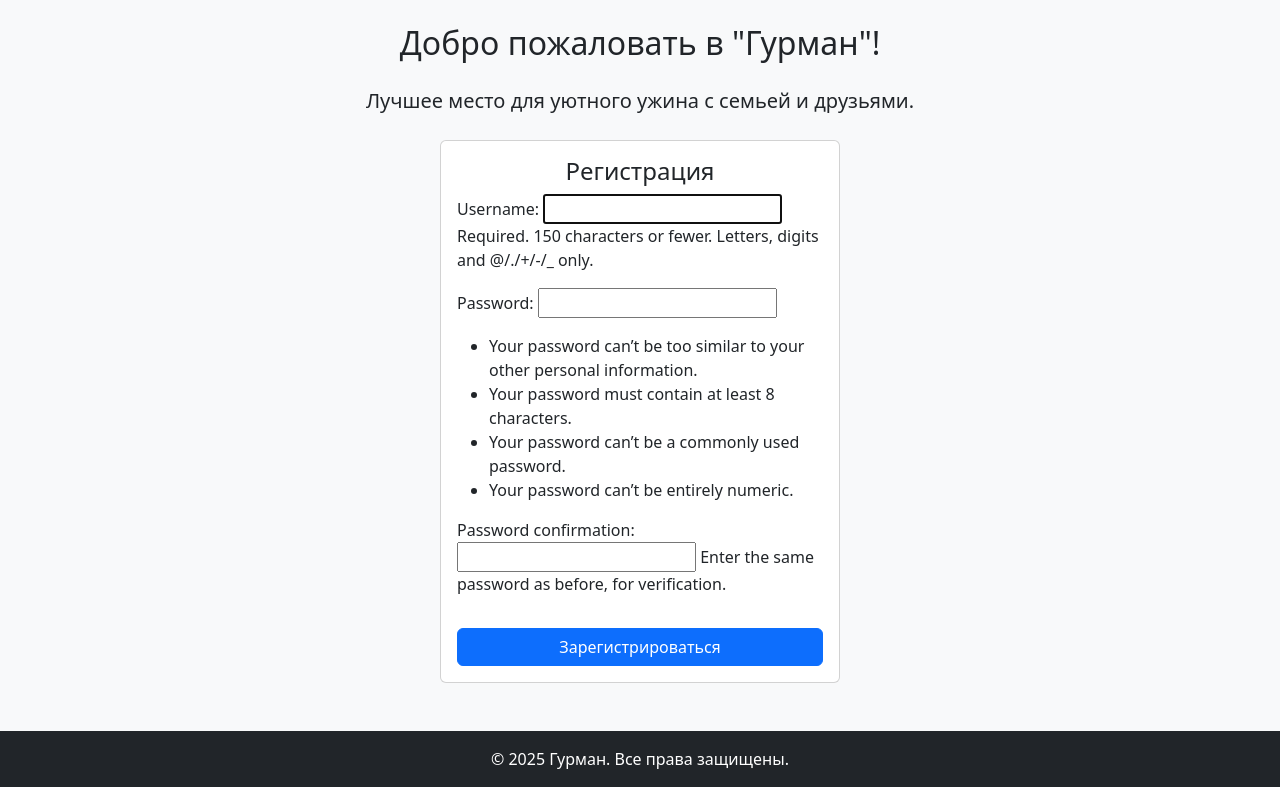
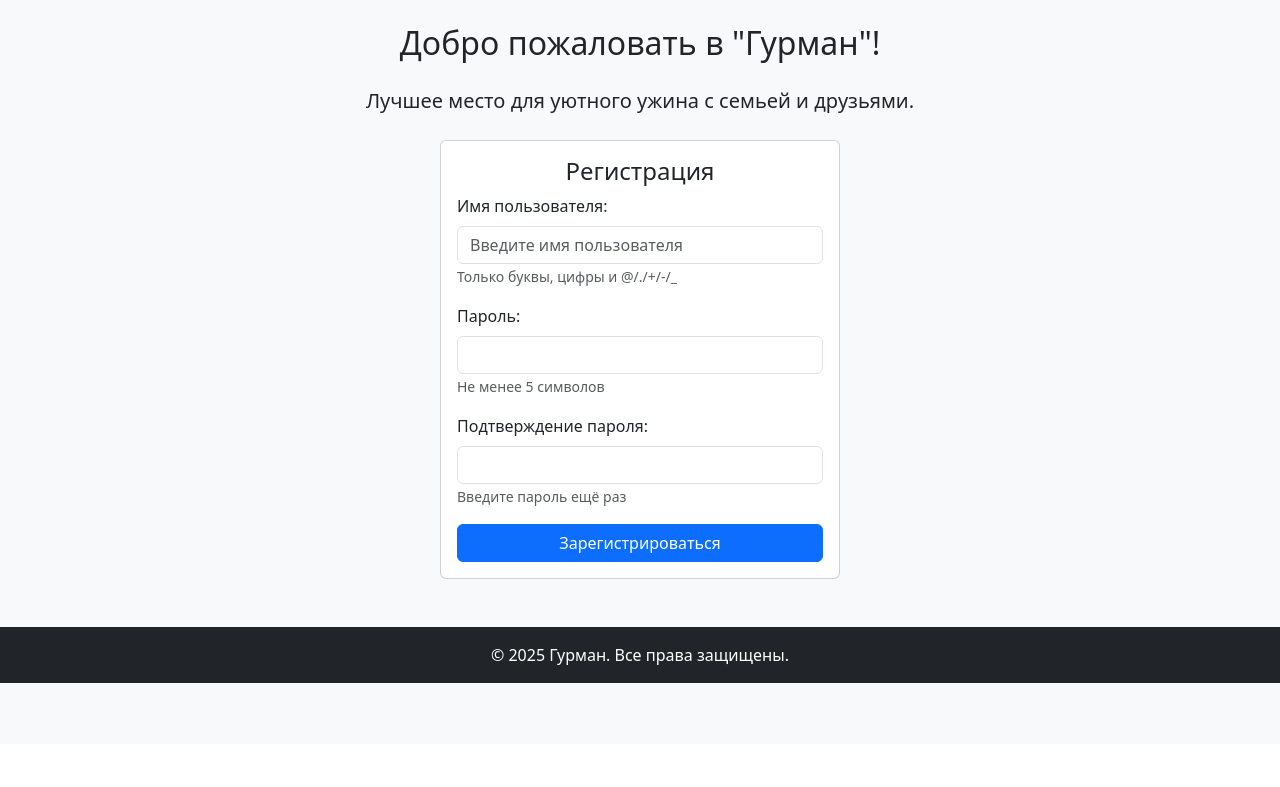
Before and after one commit to userbaievv/project, a Django app: page / in a window 1280 px wide. Shown: the part 56-843 px from the top of the page. After the commit the page ends 739 px from the top, so only its background shows below. Run offline with Django 4.2, Linux system fonts and the light colour scheme.

Commit message:
custom registration form

```diff
--- a/booking/forms.py
+++ b/booking/forms.py
@@ -0,0 +1,16 @@
+from django.contrib.auth.forms import UserCreationForm
+from django import forms
+
+
+class CustomUserCreationForm(UserCreationForm):
+    def __init__(self, *args, **kwargs):
+        super().__init__(*args, **kwargs)
+
+        self.fields['username'].label = 'Имя пользователя'
+        self.fields['username'].help_text = 'Введите имя пользователя'
+
+        self.fields['password1'].label = 'Пароль'
+        self.fields['password1'].help_text = ''
+
+        self.fields['password2'].label = 'Подтверждение пароля'
+        self.fields['password2'].help_text = ''
--- a/booking/templates/base.html
+++ b/booking/templates/base.html
@@ -1,14 +1,18 @@
 <!DOCTYPE html>
- {% load static %}
+{% load static %}
 <html lang="ru">
 <head>
     <meta charset="UTF-8">
     <meta name="viewport" content="width=device-width, initial-scale=1">
     <title>{% block title %}Ресторан{% endblock %}</title>
 
-    <!-- Bootstrap CSS -->
+    <style>
+    .is-invalid {
+        border-color: #dc3545;
+    }
+    </style>
+
     <link href="https://cdn.jsdelivr.net/npm/bootstrap@5.3.0/dist/css/bootstrap.min.css" rel="stylesheet">
-
     <link rel="stylesheet" href="{% static 'css/style.css' %}">
 </head>
 <body class="bg-light">
@@ -41,7 +45,6 @@
     &copy; 2025 Гурман. Все права защищены.
 </footer>
 
-<!-- Bootstrap JS -->
 <script src="https://cdn.jsdelivr.net/npm/bootstrap@5.3.0/dist/js/bootstrap.bundle.min.js"></script>
 </body>
 </html>
--- a/booking/templates/home.html
+++ b/booking/templates/home.html
@@ -12,10 +12,50 @@
 <div class="card mx-auto mt-4" style="max-width: 400px;">
     <div class="card-body">
         <h4 class="card-title text-center">Регистрация</h4>
-        <form method="post" action="{% url 'register' %}">
+        <form method="post" action="{% url 'home' %}" id="registration-form">
             {% csrf_token %}
-            {{ form.as_p }}
-            <button type="submit" class="btn btn-primary w-100 mt-3">Зарегистрироваться</button>
+
+            <div class="mb-3">
+                <label class="form-label">Имя пользователя:</label>
+                <input
+                    type="text"
+                    name="username"
+                    class="form-control"
+                    required
+                    placeholder="Введите имя пользователя"
+                >
+                <small class="form-text text-muted">Только буквы, цифры и @/./+/-/_</small>
+            </div>
+
+            <div class="mb-3">
+                <label class="form-label">Пароль:</label>
+                <input
+                    type="password"
+                    name="password1"
+                    class="form-control"
+                    required
+                    placeholder=""
+                    id="password-field"
+                >
+                <small class="form-text text-muted">Не менее 5 символов</small>
+                <div id="password-error" class="text-danger small mt-1" style="display: none;">
+                    Пароль должен содержать минимум 5 символов
+                </div>
+            </div>
+
+            <div class="mb-3">
+                <label class="form-label">Подтверждение пароля:</label>
+                <input
+                    type="password"
+                    name="password2"
+                    class="form-control"
+                    required
+                    placeholder=""
+                >
+                <small class="form-text text-muted">Введите пароль ещё раз</small>
+            </div>
+
+            <button type="submit" class="btn btn-primary w-100">Зарегистрироваться</button>
         </form>
     </div>
 </div>
@@ -24,4 +64,34 @@
     Вы уже зарегистрированы! Перейдите в <a href="{% url 'booking' %}" class="alert-link">бронирование</a>.
 </div>
 {% endif %}
+
+<script>
+document.addEventListener('DOMContentLoaded', function() {
+    const form = document.getElementById('registration-form');
+    const passwordField = document.getElementById('password-field');
+    const passwordError = document.getElementById('password-error');
+
+    form.addEventListener('submit', function(e) {
+        if (passwordField.value.length < 5) {
+            e.preventDefault();
+            passwordError.style.display = 'block';
+            passwordField.classList.add('is-invalid');
+        } else {
+            passwordError.style.display = 'none';
+            passwordField.classList.remove('is-invalid');
+        }
+    });
+
+    passwordField.addEventListener('input', function() {
+        if (this.value.length < 5) {
+            passwordError.style.display = 'block';
+            this.classList.add('is-invalid');
+        } else {
+            passwordError.style.display = 'none';
+            this.classList.remove('is-invalid');
+        }
+    });
+});
+</script>
+
 {% endblock %}
--- a/booking/views.py
+++ b/booking/views.py
@@ -1,13 +1,14 @@
 
 from django.shortcuts import render, redirect
 from django.contrib.auth import login, logout, authenticate
-from django.contrib.auth.forms import UserCreationForm, AuthenticationForm
+from django.contrib.auth.forms import AuthenticationForm
 from .models import Table
+from .forms import CustomUserCreationForm
 
 def home(request):
-    form = UserCreationForm()
+    form = CustomUserCreationForm()
     if request.method == "POST":
-        form = UserCreationForm(request.POST)
+        form = CustomUserCreationForm(request.POST)
         if form.is_valid():
             user = form.save()
             login(request, user)
@@ -40,9 +41,9 @@ def logout_view(request):
     return redirect('home')
 
 def register(request):
-    form = UserCreationForm()
+    form = CustomUserCreationForm()
     if request.method == "POST":
-        form = UserCreationForm(request.POST)
+        form = CustomUserCreationForm(request.POST)
         if form.is_valid():
             user = form.save()
             login(request, user)
```
Also changed, not shown: booking_system/settings.py (+3 -9 lines), db.sqlite3.
